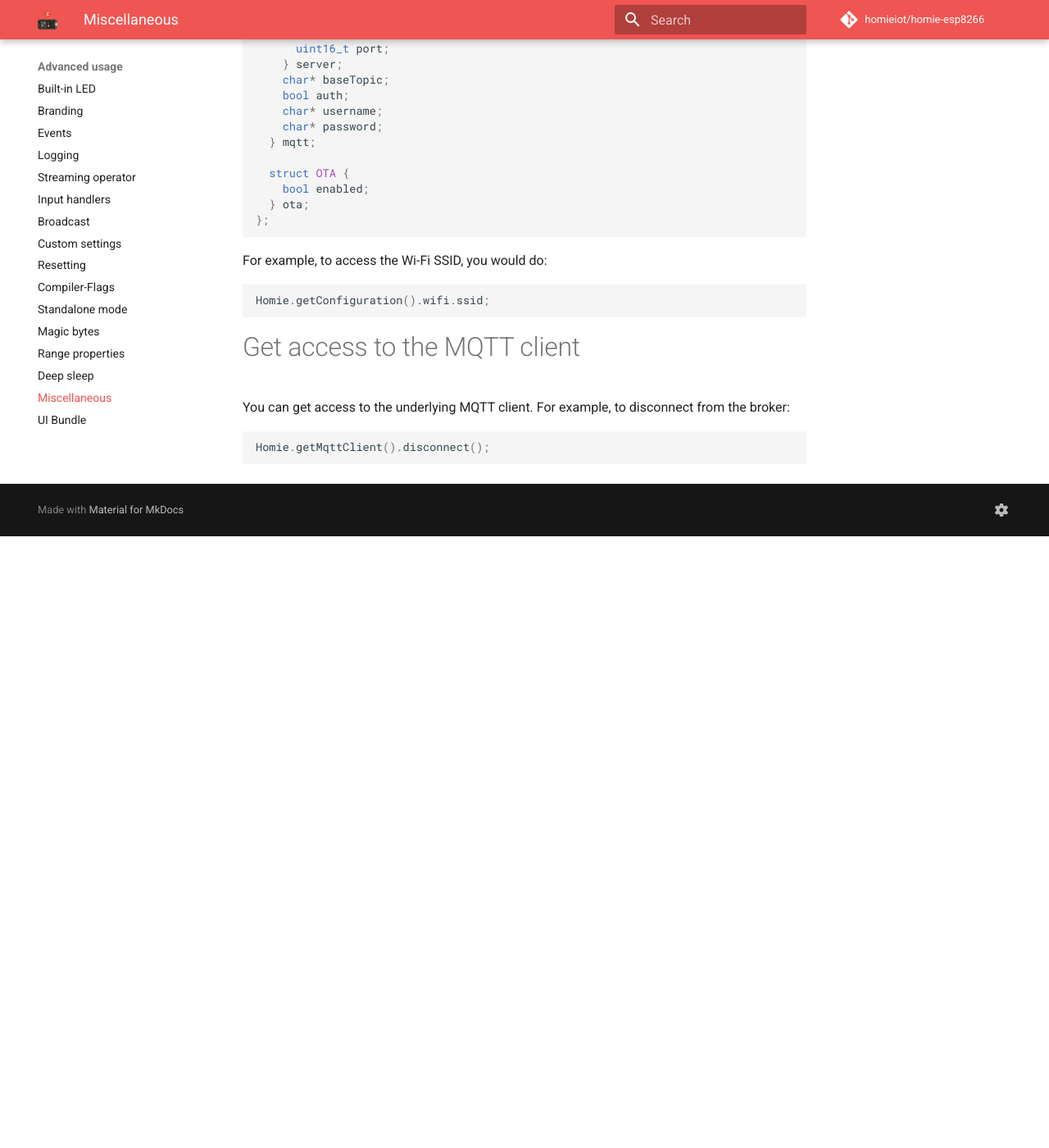
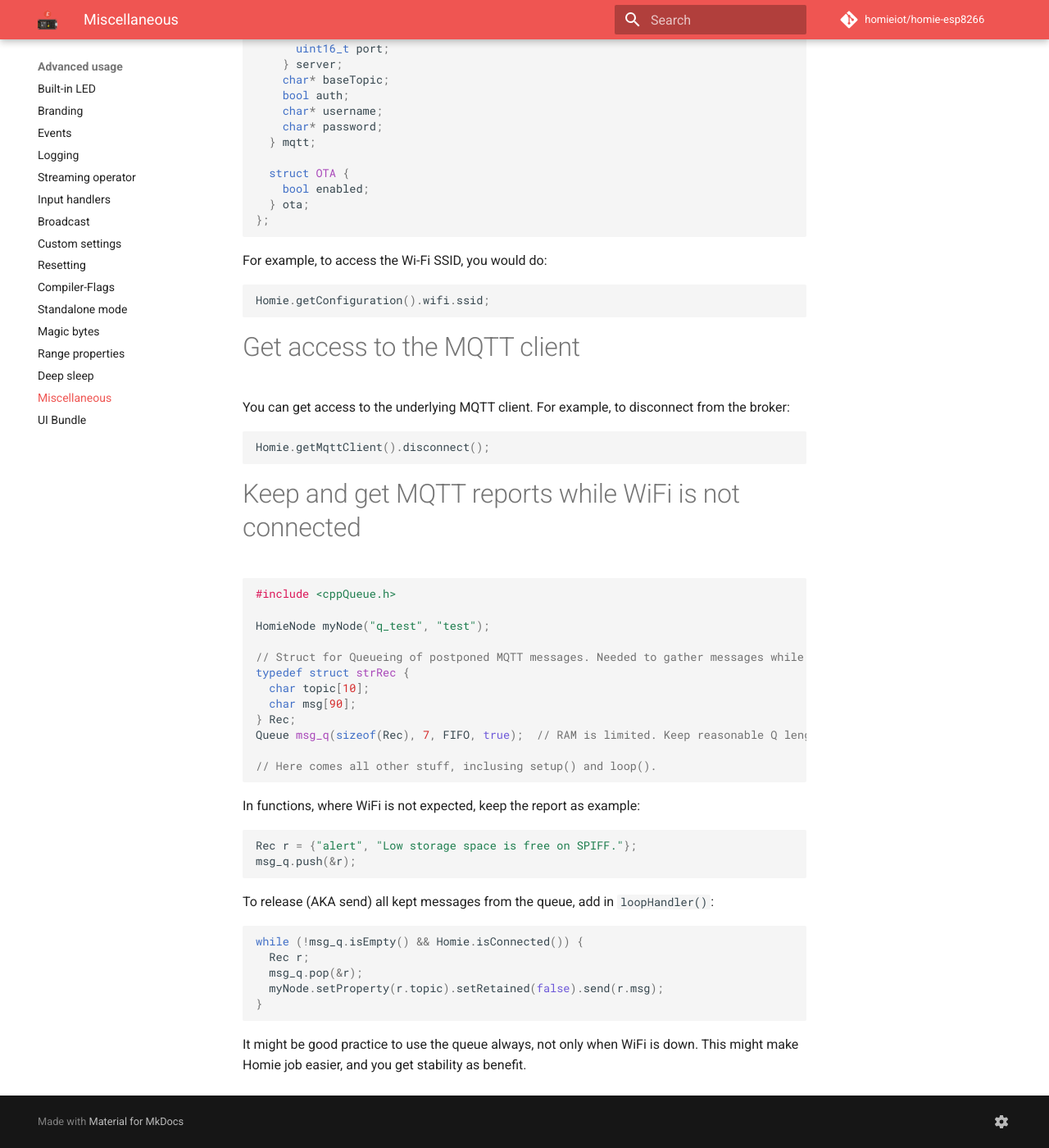
Before and after one commit to homieiot/homie-esp8266, an MkDocs documentation site: the page built from docs/advanced-usage/miscellaneous.md, in a window 1280 px wide and 1400 px high, scrolled down 2403 px. Shown: the whole window at 82% size. Built offline with MkDocs 1.6.1 and Material for MkDocs 9.7.7, drawn with Linux system fonts in a browser that asks for light colours; comment, search, counter and statistics services are not loaded; before the commit the page ends 3057 px from its top, so only the background shows below that.

Commit message:
Keep and get MQTT reports while WiFi is not connected

````diff
--- a/docs/advanced-usage/miscellaneous.md
+++ b/docs/advanced-usage/miscellaneous.md
@@ -108,3 +108,38 @@ You can get access to the underlying MQTT client. For example, to disconnect fro
 ```c++
 Homie.getMqttClient().disconnect();
 ```
+
+# Keep and get MQTT reports while WiFi is not connected
+
+```c++
+#include <cppQueue.h>
+
+HomieNode myNode("q_test", "test");
+
+// Struct for Queueing of postponed MQTT messages. Needed to gather messages while Wifi isn't connected yet.
+typedef struct strRec {
+  char topic[10];
+  char msg[90];
+} Rec;
+Queue msg_q(sizeof(Rec), 7, FIFO, true);  // RAM is limited. Keep reasonable Q length (5-10 messages).
+
+// Here comes all other stuff, inclusing setup() and loop().
+
+```
+
+In functions, where WiFi is not expected, keep the report as example:
+```c++
+Rec r = {"alert", "Low storage space is free on SPIFF."};
+msg_q.push(&r);
+```
+
+To release (AKA send) all kept messages from the queue, add in `loopHandler()`:
+```c++
+while (!msg_q.isEmpty() && Homie.isConnected()) {
+  Rec r;
+  msg_q.pop(&r);
+  myNode.setProperty(r.topic).setRetained(false).send(r.msg);
+}
+```
+
+It might be good practice to use the queue always, not only when WiFi is down. This might make Homie job easier, and you get stability as benefit.
````
